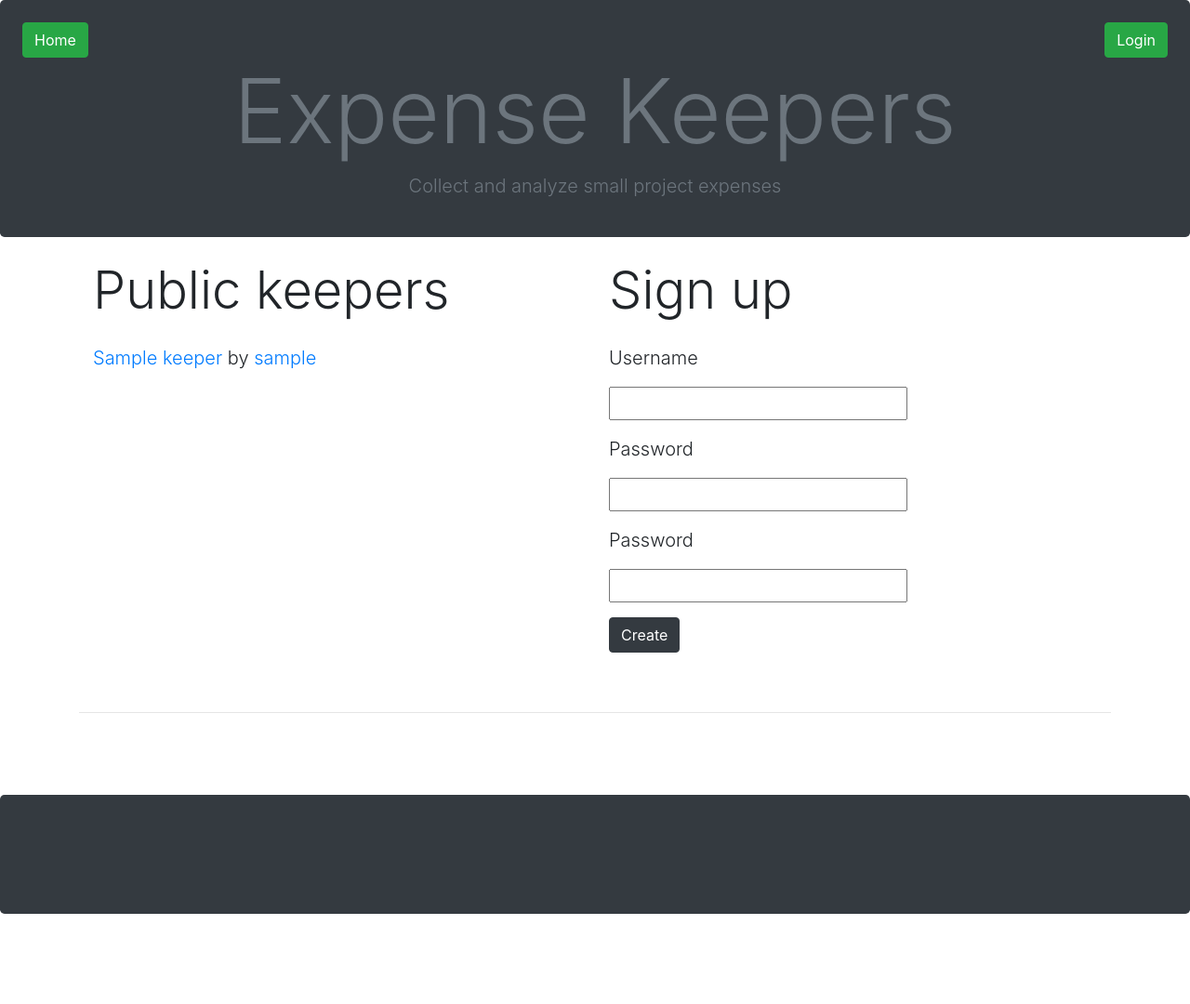
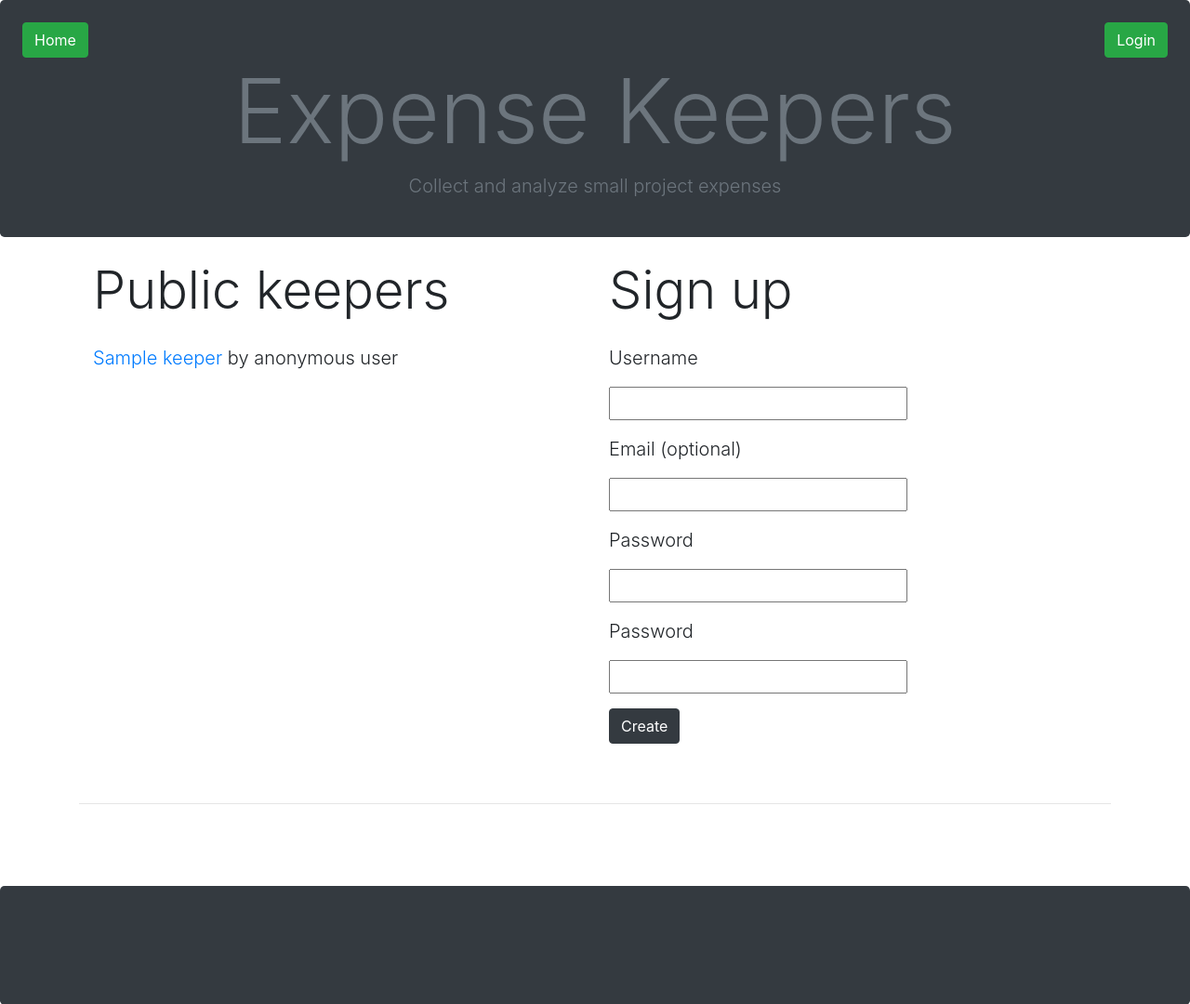
Before and after one commit to Dziugas/expense-manager, a Django app: template accounts/templates/home.html in a window 1280 px wide. Shown: the top 1080 px of the page at 93% size. Before the commit the page ends 983 px from the top, so only its background shows below. Run offline with Django 3.2, Linux system fonts and the light colour scheme; the template is opened without the code that fills it: most values are stand-ins (such as "Sample title", 1, 10 or a date in 2020); form fields are guessed from the names that the template uses; some libraries are stand-ins or nearby versions.

Commit message:
users have "is_public" attribute, user profiles can be edited

```diff
--- a/accounts/templates/home.html
+++ b/accounts/templates/home.html
@@ -12,7 +12,11 @@
                 <div class="lead">
                     <a href="{% url 'islaidos_app:viewKeeper' keeper.id %}">{{keeper.keeper_name}}</a> by
                     {% for user in keeper.users.all %}
+                    {% if not user.is_public == True %}
+                        anonymous user
+                    {% else %}
                     <a href="{% url 'accounts:viewUser' user.id %}">{{ user.username }}</a>
+                    {% endif %}
                     {% endfor %}
                 </div>
             <br>
@@ -31,10 +35,16 @@
                     {% csrf_token %}
                     <p class="lead"> {{ user_form.username.label }}</p>
                     <p class="lead"> {{ user_form.username }}</p>
+                    <p class="lead"> {{ user_form.email.label }} (optional)</p>
+                    <p class="lead"> {{ user_form.email }}</p>
+
                     <p class="lead"> {{ user_form.password1.label }}</p>
                     <p class="lead">  {{ user_form.password1 }}</p>
                     <p class="lead"> {{ user_form.password2.label }}</p>
                     <p class="lead"> {{ user_form.password2 }}</p>
+
+                    <p class="lead"> {{ user_form.is_public.label }}</p>
+                    <p class="lead"> {{ user_form.is_public }}</p>
                 </div>
                 <button type="submit" class="btn btn-dark mb-5">Create</button>
             </form>
--- a/accounts/urls.py
+++ b/accounts/urls.py
@@ -6,5 +6,6 @@
 urlpatterns = [
     path('', views.home, name='home'),
     path('users/<int:user_id>/', views.viewUser, name='viewUser'),
+    path('users/<int:user_id>/edit', views.editUser, name='editUser'),
     path('in/', views.loggedIn, name='loggedIn'),
 ]
--- a/expenses/settings.py
+++ b/expenses/settings.py
@@ -134,3 +134,5 @@
 
 LOGIN_REDIRECT_URL = '/in/'
 LOGOUT_REDIRECT_URL = '/'
+
+AUTH_USER_MODEL = 'accounts.CustomUser'
--- a/islaidos_app/models.py
+++ b/islaidos_app/models.py
@@ -1,11 +1,12 @@
 from django.db import models
 from datetime import datetime
-from django.contrib.auth.models import User
+from accounts.models import CustomUser
+
 
 class Keeper(models.Model):
     keeper_name = models.CharField(max_length=50, default=None)
     date = models.DateTimeField(blank=True, default=datetime.now)
-    users = models.ManyToManyField(User, related_name='keepers', default=None)
+    users = models.ManyToManyField(CustomUser, related_name='keepers', default=None)
     is_public = models.BooleanField(default=False)
 
 class ExpenseTypes(models.Model):
--- a/templates/base.html
+++ b/templates/base.html
@@ -52,16 +52,34 @@
         </h1>
         <div class="lead">
             {% if keeper.is_public == True %}
-            (public for viewing)
+            (public keeper)
             {% endif %}
             {% for user in keeper.users.all %}
-            <br>Owned by: {{ user }}
+            <br>Owned by:
+                {% if not user.is_public == True %}
+                anonymous user
+                {% else %}
+                <a href="{% url 'accounts:viewUser' user.id %}">{{ user }}</a>
+                {% endif %}
             {% endfor %}
         </div>
 
         <p class="lead">
              Created {{ keeper.date|date:'Y M d, H:i'}}
         </p>
+        {% elif '/users/' in request.path %}
+        <h1 class="display-1">
+            {{ user_profile.username }}
+        </h1>
+            {% if user_profile.is_public == True %}
+            <p> (public user profile) </p>
+                {% if user_profile.email %}
+                <p>Email:
+                {{ user_profile.email }}
+                </p>
+                {% endif %}
+
+            {% endif %}
         {% else %}
         <h1 class="display-1">
             Expense Keepers
```
Also changed, not shown: accounts/forms.py (+15 -0 lines), accounts/templates/user-form.html (added, +26 -0 lines), accounts/templates/user.html (+24 -8 lines), islaidos_app/migrations/0001_initial.py, islaidos_app/migrations/0002_auto_20190127_1340.py (deleted), islaidos_app/migrations/0003_expenses_product_service.py (deleted), islaidos_app/migrations/0004_auto_20190127_1438.py (deleted), islaidos_app/migrations/0005_keeper_date.py (deleted), islaidos_app/migrations/0006_auto_20190131_1322.py (deleted).
